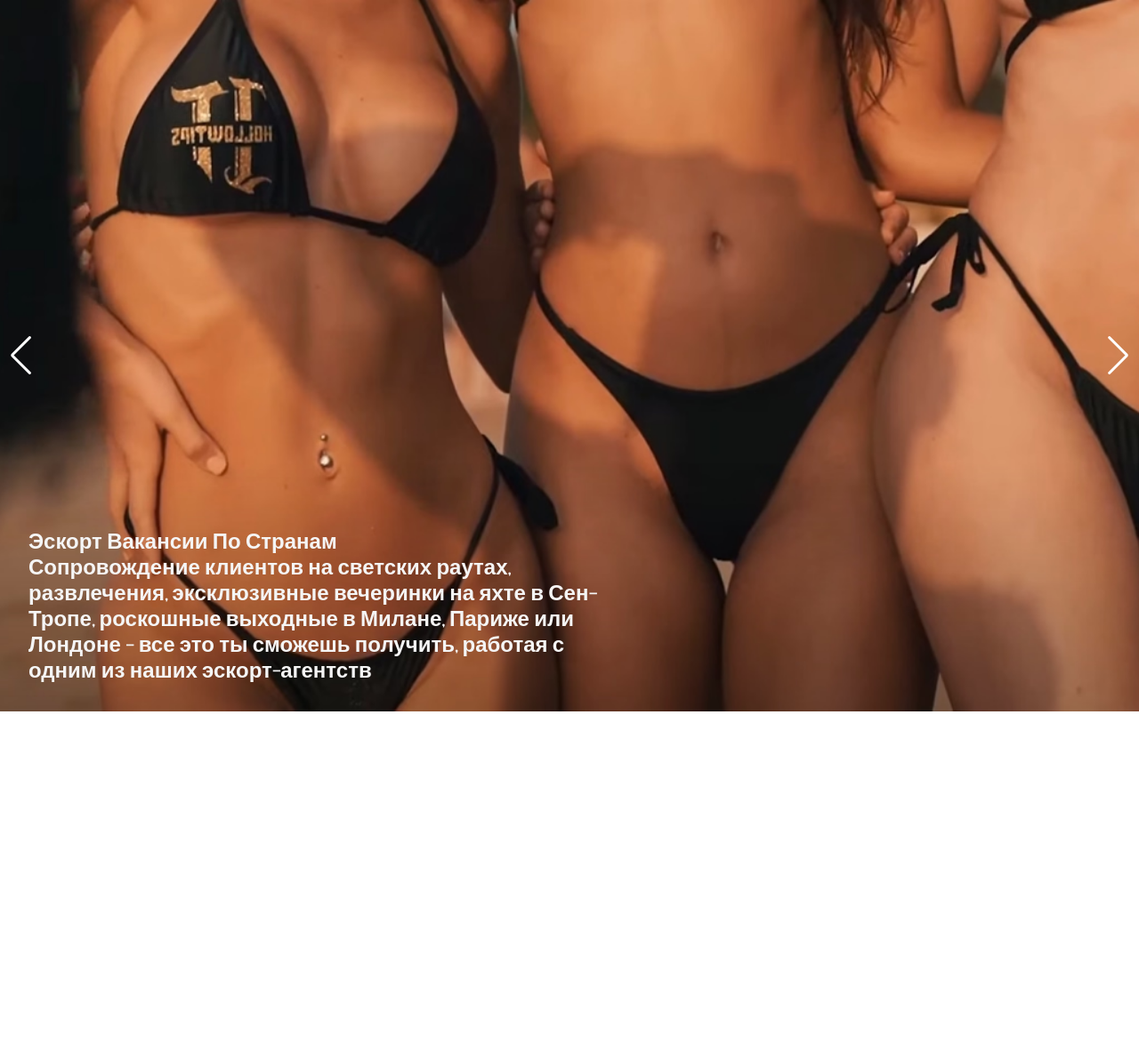
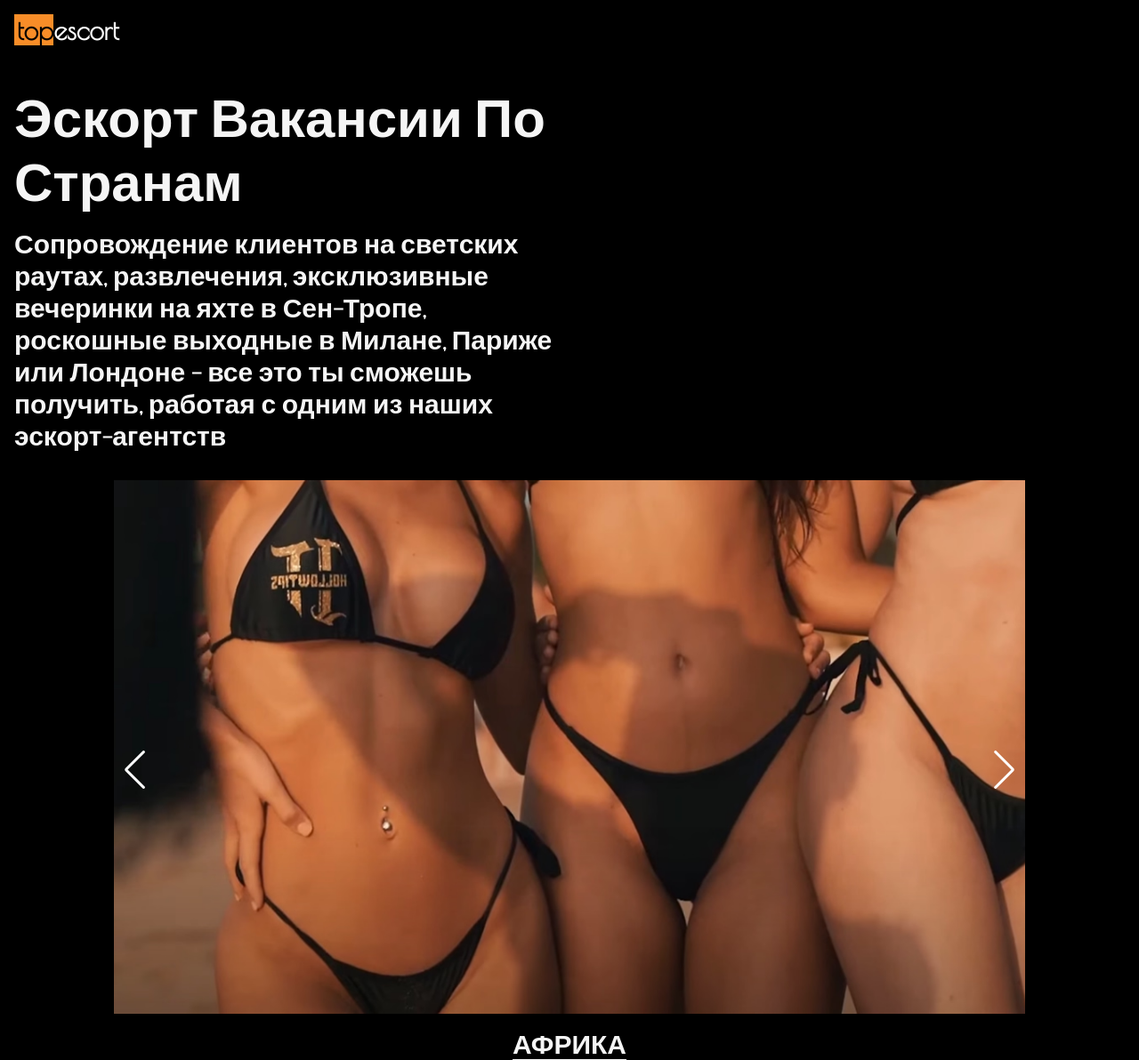
Before and after one commit to DmitryBoroday/top-html, a website: page all-countries.html in a window 1280 px wide. Shown: the whole page at 89% size. Before the commit the page ends 800 px from the top, so only its background shows below. Drawn offline with nearby package versions, Linux system fonts and the light colour scheme.

Commit message:
more ui polish

```diff
--- a/all-countries.css
+++ b/all-countries.css
@@ -21,50 +21,85 @@ body {
     font-family: 'Poiret One',sans-serif;
     scroll-behavior: smooth;
     user-select: none;
+    background-color: black;
 }
 
-header {
-   width: 100%;
-   height: 100%;
-   position: relative;
+header a {
+    position: absolute;
+    top: 1rem;
+    left: 1rem;
+    color: white;
+    z-index: 50;
+    font-weight: bold;
+    font-size: 30px;
 }
+header a span {
+    background-color: #f88d28;
+    padding-left: 0.2rem;
+    color: black;
+}
+header article {
+    padding: 6rem 0 2rem  1rem;
+    height: fit-content;
+    width: 50%;
+    color: whitesmoke;
+}
+header article h1 {
+    font-size: 60px;
+    margin-bottom: 1rem;
+}
+header article h2 {
+    font-size: 30px;
+}
+
+/* Swiper */
 .swiper {
     --swiper-navigation-color: #ffffff !important;
-    z-index: 40;
 }
 .mySwiper {
-    height: 100vh;
-    width: 100%;
+    height: 100%;
+    width: 80%;
+    text-align: center;
 }
 .mySwiper img {
     width: 100%;
-    height: 100%;
+    height: 600px;
     object-fit: cover;
     position: relative;
     display: flex;
     flex-direction: column;
     justify-content: center;
     align-items: center;
+    background-color: black;
+    margin-bottom: 1rem;
+}
+.mySwiper a {
+    color: whitesmoke;
+    font-size: 30px;
+    font-weight: bold;
+    border-bottom: solid whitesmoke;
 }
 
-.mySwiper img .imgInner p {
-    color: white;
-    font-size: 160px;
-    z-index: 50;
-}
-header article {
-    position: absolute;
-    height: fit-content;
-    left: 2rem;
-    bottom: 2rem;
-    width: 50%;
-    z-index: 40;
-    color: whitesmoke;
-}
+
 
 @media screen and (max-width: 768px)  {
     header article {
         width: 90%;
         left: 1rem;
     }
+    header article h1 {
+        font-size: 30px;
+        margin-bottom: 0.5rem;
+    }
+    header article h2 {
+        font-size: 20px;
+    }
+    .mySwiper {
+        height: 100%;
+        width: 100%;
+    }
+    .mySwiper img {
+        width: 100%;
+        height: 400px;
+    }
 }
--- a/all-countries.html
+++ b/all-countries.html
@@ -27,114 +27,7 @@
 </head>
 <body>
     <header>
-            <!-- Swiper -->
-        <div class="swiper mySwiper">
-            <div class="swiper-wrapper">
-                <div class="swiper-slide">
-                  <picture>
-                    <source
-                        media='(min-width: 768px)'
-                        srcSet='/assets/images/hero/toursDesk.avif'
-                    />
-                    <img
-                        title=''
-                        src='/assets/images/hero/toursAva.avif'
-                        alt=''
-                        width={400}
-                        height={400}
-                        loading='eager'
-                        fetchPriority='high'
-                    />
-                    <div class='imgInner'>
-                        <p>АФРИКА</p>
-                    </div>
-                    </picture>
-                </div>
-                <div class="swiper-slide">
-                    <picture>
-                    <source
-                        media='(min-width: 768px)'
-                        srcSet='/assets/images/hero/toursDesk.avif'
-                    />
-                    <img
-                        title=''
-                        src='/assets/images/hero/toursAva.avif'
-                        alt=''
-                        width={400}
-                        height={400}
-                        loading='eager'
-                        fetchPriority='high'
-                    />
-                    </picture>
-                     <div class='imgInner'>
-                        <p>АФРИКА</p>
-                    </div>
-                </div>
-                <div class="swiper-slide">
-                    <picture>
-                    <source
-                        media='(min-width: 768px)'
-                        srcSet='/assets/images/hero/toursDesk.avif'
-                    />
-                    <img
-                        title=''
-                        src='/assets/images/hero/toursAva.avif'
-                        alt=''
-                        width={400}
-                        height={400}
-                        loading='eager'
-                        fetchPriority='high'
-                    />
-                    </picture>
-                     <div class='imgInner'>
-                        <p>АФРИКА</p>
-                    </div>
-                </div>
-                <div class="swiper-slide">
-                    <picture>
-                    <source
-                        media='(min-width: 768px)'
-                        srcSet='/assets/images/hero/toursDesk.avif'
-                    />
-                    <img
-                        title=''
-                        src='/assets/images/hero/toursAva.avif'
-                        alt=''
-                        width={400}
-                        height={400}
-                        loading='eager'
-                        fetchPriority='high'
-                    />
-                    </picture>
-                     <div class='imgInner'>
-                        <p>АФРИКА</p>
-                    </div>
-                </div>
-                <div class="swiper-slide">
-                    <picture>
-                    <source
-                        media='(min-width: 768px)'
-                        srcSet='/assets/images/hero/toursDesk.avif'
-                    />
-                    <img
-                        title=''
-                        src='/assets/images/hero/toursAva.avif'
-                        alt=''
-                        width={400}
-                        height={400}
-                        loading='eager'
-                        fetchPriority='high'
-                    />
-                    </picture>
-                     <div class='imgInner'>
-                        <p>АФРИКА</p>
-                    </div>
-                </div>
-            </div>
-                <div class="swiper-button-next"></div>
-                <div class="swiper-button-prev"></div>
-        </div>
-           <!-- SEO Titles -->
+        <a href='/'><span>top</span>escort</a>
         <article>
             <h1>Эскорт Вакансии По Странам</h1>
             <h2>
@@ -158,7 +51,103 @@
         </p> -->
     </header>
      <main>
-
+             <!-- Swiper -->
+        <div class="swiper mySwiper">
+            <div class="swiper-wrapper">
+                <div class="swiper-slide">
+                  <picture>
+                    <source
+                        media='(min-width: 768px)'
+                        srcSet='/assets/images/hero/toursDesk.avif'
+                    />
+                    <img
+                        title=''
+                        src='/assets/images/hero/toursAva.avif'
+                        alt=''
+                        width={400}
+                        height={400}
+                        loading='eager'
+                        fetchPriority='high'
+                    />
+                    </picture>
+                    <a href=''>АФРИКА</a>
+                </div>
+                <div class="swiper-slide">
+                    <picture>
+                    <source
+                        media='(min-width: 768px)'
+                        srcSet='/assets/images/hero/toursDesk.avif'
+                    />
+                    <img
+                        title=''
+                        src='/assets/images/hero/toursAva.avif'
+                        alt=''
+                        width={400}
+                        height={400}
+                        loading='eager'
+                        fetchPriority='high'
+                    />
+                    </picture>
+                    <a href=''>АФРИКА</a>
+                </div>
+                <div class="swiper-slide">
+                    <picture>
+                    <source
+                        media='(min-width: 768px)'
+                        srcSet='/assets/images/hero/toursDesk.avif'
+                    />
+                    <img
+                        title=''
+                        src='/assets/images/hero/toursAva.avif'
+                        alt=''
+                        width={400}
+                        height={400}
+                        loading='eager'
+                        fetchPriority='high'
+                    />
+                    </picture>
+                     <a href=''>АФРИКА</a>
+                </div>
+                <div class="swiper-slide">
+                    <picture>
+                    <source
+                        media='(min-width: 768px)'
+                        srcSet='/assets/images/hero/toursDesk.avif'
+                    />
+                    <img
+                        title=''
+                        src='/assets/images/hero/toursAva.avif'
+                        alt=''
+                        width={400}
+                        height={400}
+                        loading='eager'
+                        fetchPriority='high'
+                    />
+                    </picture>
+                     <a href=''>АФРИКА</a>
+                </div>
+                <div class="swiper-slide">
+                    <picture>
+                    <source
+                        media='(min-width: 768px)'
+                        srcSet='/assets/images/hero/toursDesk.avif'
+                    />
+                    <img
+                        title=''
+                        src='/assets/images/hero/toursAva.avif'
+                        alt=''
+                        width={400}
+                        height={400}
+                        loading='eager'
+                        fetchPriority='high'
+                    />
+                    </picture>
+                     <a href=''>АФРИКА</a>
+                </div>
+            </div>
+                <div class="swiper-button-next"></div>
+                <div class="swiper-button-prev"></div>
+        </div>
      </main>
 </body>
 
```
